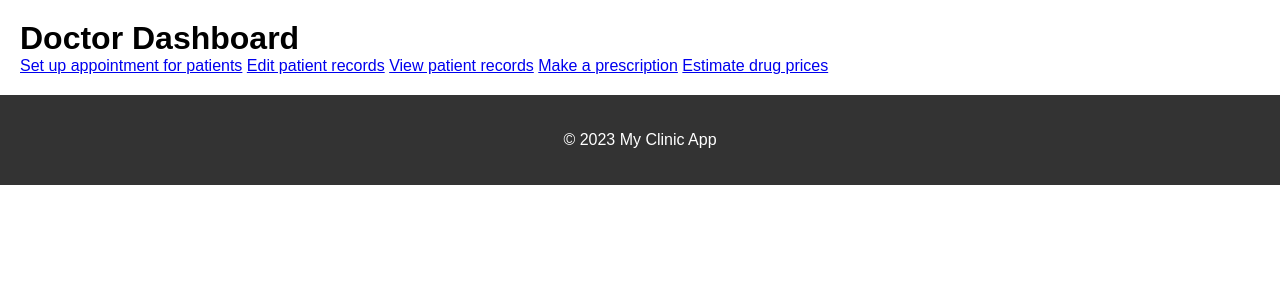
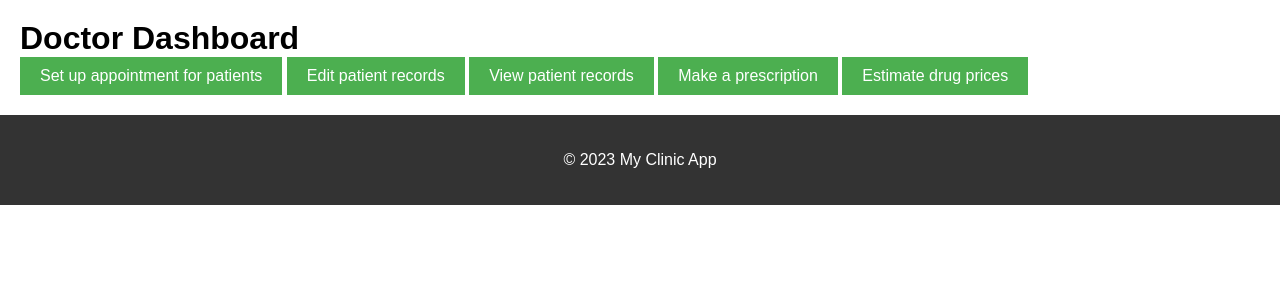
Before and after one commit to JackRobert94464/ClinicManagement-Django, a Django app: page /dashboardguiv2/doctor/ in a window 1280 px wide. Shown: the part 153-453 px from the top of the page. Run offline with Django 4.2, Linux system fonts and the light colour scheme; a user stored in the database is signed in.

Commit message:
Replace <a> tags of personnel with proper button

```diff
--- a/ClinicManagementDjangov2/dashboardguiv2/templates/cashier.html
+++ b/ClinicManagementDjangov2/dashboardguiv2/templates/cashier.html
@@ -3,5 +3,5 @@
 {% block content %}
   <h1>Cashier Dashboard</h1>
   <!-- Cashier-specific content -->
-  <a href="{% url 'dashboardguiv2:collect_fees' %}" class="btn btn-primary">Collect medicine and examining fees</a>
+  <button type="button" class="btn btn-primary" onclick="window.location.href='{% url 'dashboardguiv2:collect_fees' %}'">Collect medicine and examining fees</button>
 {% endblock %}
--- a/ClinicManagementDjangov2/dashboardguiv2/templates/doctor.html
+++ b/ClinicManagementDjangov2/dashboardguiv2/templates/doctor.html
@@ -3,9 +3,9 @@
 {% block content %}
   <h1>Doctor Dashboard</h1>
   <!-- Doctor-specific content -->
-  <a href="{% url 'dashboardguiv2:setup_appointment' %}" class="btn btn-primary">Set up appointment for patients</a>
-  <a href="{% url 'dashboardguiv2:edit_record' %}" class="btn btn-primary">Edit patient records</a>
-  <a href="{% url 'dashboardguiv2:view_record' %}" class="btn btn-primary">View patient records</a>
-  <a href="{% url 'dashboardguiv2:prescribe' %}" class="btn btn-primary">Make a prescription</a>
-  <a href="{% url 'dashboardguiv2:estimate_prices' %}" class="btn btn-primary">Estimate drug prices</a>
+  <button type="button" class="btn btn-primary" onclick="window.location.href='{% url 'dashboardguiv2:setup_appointment' %}'">Set up appointment for patients</button>
+  <button type="button" class="btn btn-primary" onclick="window.location.href='{% url 'dashboardguiv2:edit_record' %}'">Edit patient records</button>
+  <button type="button" class="btn btn-primary" onclick="window.location.href='{% url 'dashboardguiv2:view_record' %}'">View patient records</button>
+  <button type="button" class="btn btn-primary" onclick="window.location.href='{% url 'dashboardguiv2:prescribe' %}'">Make a prescription</button>
+  <button type="button" class="btn btn-primary" onclick="window.location.href='{% url 'dashboardguiv2:estimate_prices' %}'">Estimate drug prices</button>
 {% endblock %}
--- a/ClinicManagementDjangov2/dashboardguiv2/templates/manager.html
+++ b/ClinicManagementDjangov2/dashboardguiv2/templates/manager.html
@@ -3,7 +3,7 @@
 {% block content %}
   <h1>Manager Dashboard</h1>
   <!-- Manager-specific content -->
-  <a href="{% url 'dashboardguiv2:view_patient' %}" class="btn btn-primary">View personal information</a>
-  <a href="{% url 'dashboardguiv2:change_regulation' %}" class="btn btn-primary">Change procedure or regulation</a>
-  <a href="{% url 'dashboardguiv2:create_monthly_report' %}" class="btn btn-primary">Create monthly report</a>
+  <button type="button" class="btn btn-primary" onclick="window.location.href='{% url 'dashboardguiv2:view_patient' %}'">View personal information</button>
+  <button type="button" class="btn btn-primary" onclick="window.location.href='{% url 'dashboardguiv2:change_regulation' %}'">Change procedure or regulation</button>
+  <button type="button" class="btn btn-primary" onclick="window.location.href='{% url 'dashboardguiv2:create_monthly_report' %}'">Create monthly report</button>
 {% endblock %}
--- a/ClinicManagementDjangov2/dashboardguiv2/templates/nurse.html
+++ b/ClinicManagementDjangov2/dashboardguiv2/templates/nurse.html
@@ -3,6 +3,6 @@
 {% block content %}
   <h1>Nurse Dashboard</h1>
   <!-- Nurse-specific content -->
-  <a href="{% url 'dashboardguiv2:edit_record' %}" class="btn btn-primary">Edit patient records</a>
-  <a href="{% url 'dashboardguiv2:view_record' %}" class="btn btn-primary">View patient records</a>
+  <button type="button" class="btn btn-primary" onclick="window.location.href='{% url 'dashboardguiv2:edit_record' %}'">Edit patient records</button>
+  <button type="button" class="btn btn-primary" onclick="window.location.href='{% url 'dashboardguiv2:view_record' %}'">View patient records</button>
 {% endblock %}
--- a/ClinicManagementDjangov2/dashboardguiv2/templates/receptionist.html
+++ b/ClinicManagementDjangov2/dashboardguiv2/templates/receptionist.html
@@ -3,6 +3,6 @@
 {% block content %}
   <h1>Receptionist Dashboard</h1>
   <!-- Receptionist-specific content -->
-  <a href="{% url 'dashboardguiv2:register_patient' %}" class="btn btn-primary">Sign up patients information</a>
-  <a href="{% url 'dashboardguiv2:setup_appointment' %}" class="btn btn-primary">Set up appointment for patients</a>
+  <button type="button" class="btn btn-primary" onclick="window.location.href='{% url 'dashboardguiv2:register_patient' %}'">Sign up patients information</button>
+  <button type="button" class="btn btn-primary" onclick="window.location.href='{% url 'dashboardguiv2:setup_appointment' %}'">Set up appointment for patients</button>
 {% endblock %}
```
Also changed, not shown: ClinicManagementDjangov2/db.sqlite3.
